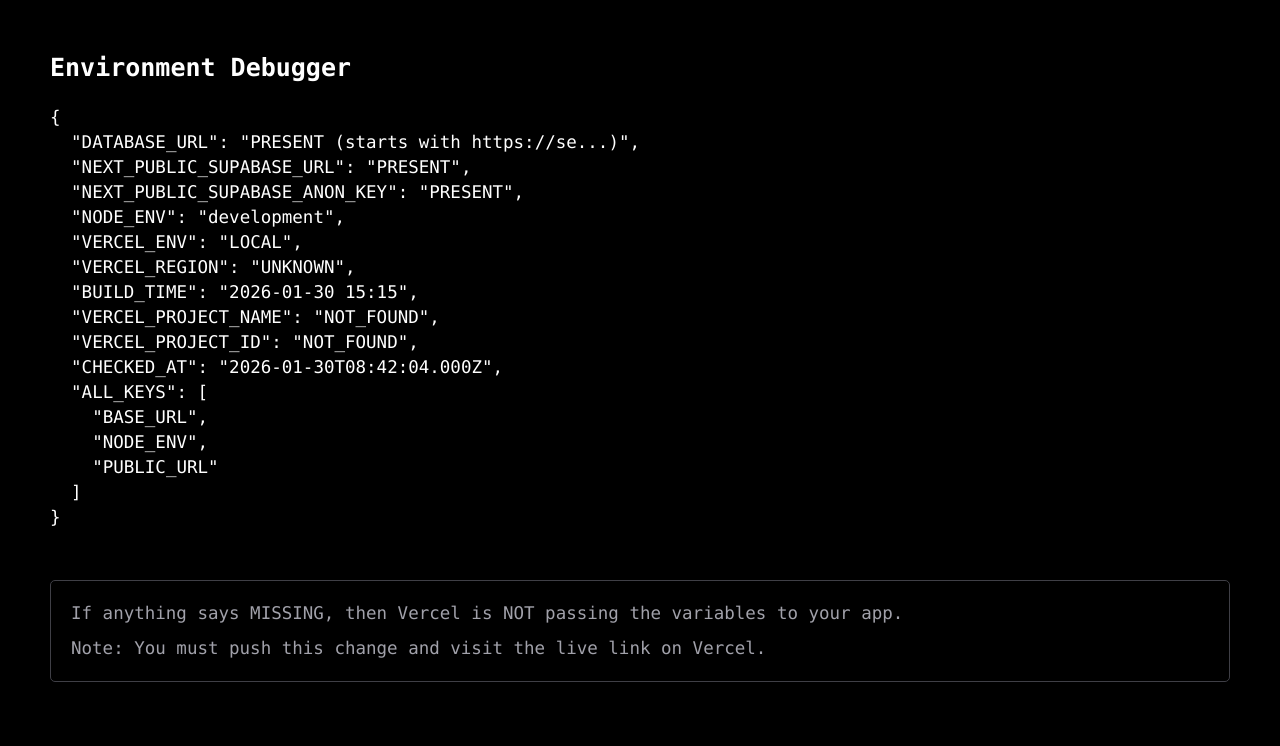
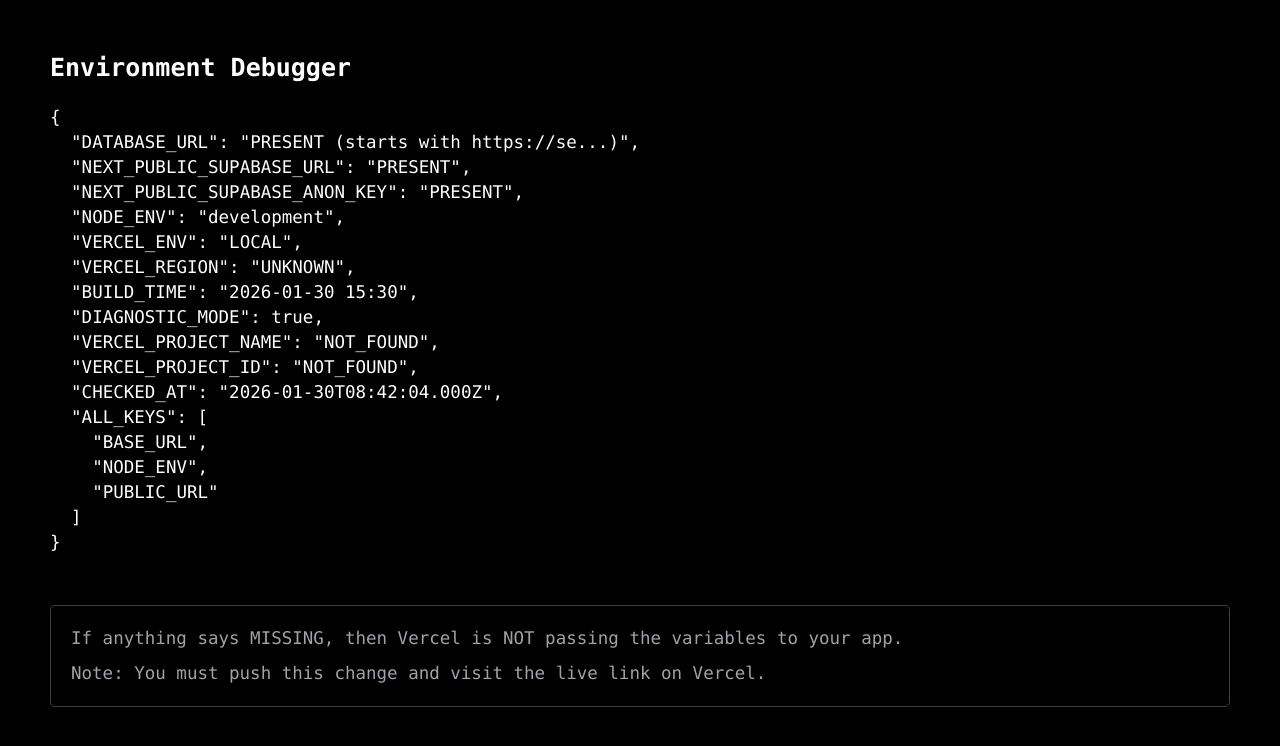
Before and after one commit to Swayam1903/art, a Next.js app: page /debug-env in a window 1280 px wide. Shown: the top 746 px of the page. Built offline with nearby package versions, Linux system fonts and the light colour scheme; no server answers; a web font is replaced by a local one.

Commit message:
Add build-time logs

```diff
--- a/next.config.ts
+++ b/next.config.ts
@@ -1,4 +1,8 @@
 import type { NextConfig } from "next";
+
+console.log(">>> [BUILD CHECK] DATABASE_URL is:", process.env.DATABASE_URL ? "FOUND" : "NOT FOUND");
+console.log(">>> [BUILD CHECK] SUPABASE_URL is:", process.env.NEXT_PUBLIC_SUPABASE_URL ? "FOUND" : "NOT FOUND");
+
 
 const nextConfig: NextConfig = {
   images: {
--- a/src/app/debug-env/page.tsx
+++ b/src/app/debug-env/page.tsx
@@ -11,7 +11,8 @@
             NODE_ENV: process.env.NODE_ENV,
             VERCEL_ENV: process.env.VERCEL_ENV || 'LOCAL',
             VERCEL_REGION: process.env.VERCEL_REGION || 'UNKNOWN',
-            BUILD_TIME: "2026-01-30 15:15",
+            BUILD_TIME: "2026-01-30 15:30",
+            DIAGNOSTIC_MODE: true,
             VERCEL_PROJECT_NAME: process.env.VERCEL_PROJECT_NAME || 'NOT_FOUND',
             VERCEL_PROJECT_ID: process.env.VERCEL_PROJECT_ID || 'NOT_FOUND',
             CHECKED_AT: new Date().toISOString(),
```
